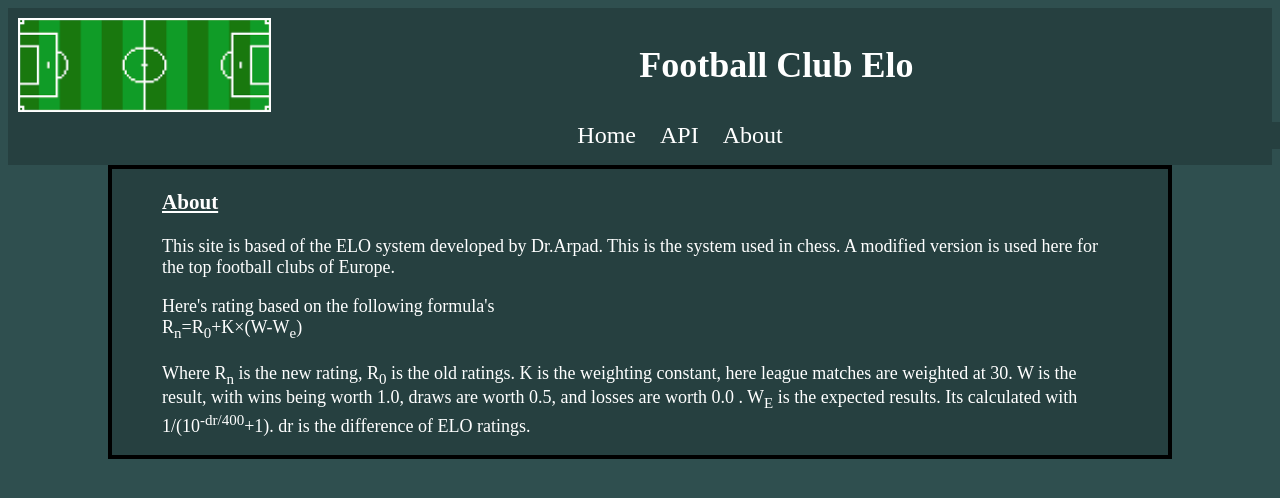
After one commit to jom9/footballelo, a Django app: page /About in a window 1280 px wide. The commit adds this page. Shown: the top 498 px of the page. Run offline with Django 3.2, Linux system fonts and the light colour scheme.

Commit message:
1st iteration!Plots top teams and includes calculator

```diff
--- a/footballelo/api/urls.py
+++ b/footballelo/api/urls.py
@@ -4,4 +4,5 @@ from . import views
 
 urlpatterns = [
     path('', views.home, name='home'),
+    path('getGames', views.games, name='games'),
 ]
--- a/footballelo/home/static/home.css
+++ b/footballelo/home/static/home.css
@@ -34,6 +34,7 @@
 .menu-item{
   color: :white;
   float: none;
+  font-size: 24px
   text-align: center;
   align-content: center;
     display: inline-block;
@@ -44,7 +45,7 @@
 }
 .menu-link{
   color: white;
-  font-size: 20px;
+  font-size: 24px;
   text-decoration: none;
 }
 .menu-link:hover{
@@ -58,14 +59,35 @@
   text-decoration: underline;
 }
 .topteams{
+  float:right;
   text-align: center;
   align-items: center;
   color: white;
   background-color: 264040;
-  width:270px;
+  width:60%;
+  border: 4px solid black;
+  margin-right: 50px;
 }
 .team-list{
-  font-size: 16px;
+  font-size: 24px;
   color: white;
   font-weight: normal;
 }
+.elo-plot{
+  float:left;
+  text-align: center;
+  align-items: center;
+  color: white;
+}
+.text-box{
+  margin-right: 100px;
+  margin-left: 100px;
+  color:white;
+  background-color: #264040;
+  border: 4px solid black;
+}
+.text-content{
+  margin-right: 50px;
+  margin-left: 50px;
+  font-size: 18px;
+}
--- /dev/null
+++ b/footballelo/home/templates/about.html
@@ -0,0 +1,23 @@
+{% extends "base.html" %}
+{% block content %}
+
+<div class='text-box'>
+  <div class='text-content'>
+  <h3><u>About</u></h3>
+  <p >
+    This site is based of the ELO system developed by Dr.Arpad. This
+    is the system used in chess. A modified version is used here for the top
+    football clubs of Europe.
+  </p>
+  <p >
+    Here's rating based on the following formula's<br/>
+    R<sub>n</sub>=R<sub>0</sub>+K×(W-W<sub>e</sub>)<br/><br/>
+    Where R<sub>n</sub> is the new rating, R<sub>0</sub> is the old ratings.
+    K is the weighting constant, here league matches are weighted at 30.
+    W is the result, with wins being worth 1.0, draws are worth 0.5, and losses are worth 0.0
+    . W<sub>E</sub> is the expected results. Its calculated with 1/(10<sup>-dr/400</sup>+1).
+    dr is the difference of ELO ratings.
+  </p>
+  </div>
+</div>
+{% endblock %}
--- a/footballelo/home/templates/base.html
+++ b/footballelo/home/templates/base.html
@@ -8,11 +8,12 @@
 
   <body class="site-content">
     <div class="site-banner">
+      <img style="float:left;margin:10px;width: 20%;"src="static/field.png">
       <h3 class="banner-text">Football Club Elo</h3>
       <ul class="menu">
-        <li class="menu-item"><a class='menu-link' href=''>Home</a></li>
-        <li class="menu-item"><a class='menu-link' href=''>API</a></li>
-        <li class="menu-item"><a class='menu-link' href=''>About</a></li>
+        <li class="menu-item"><a class='menu-link' href='/Home'>Home</a></li>
+        <li class="menu-item"><a class='menu-link' href='/Api'>API</a></li>
+        <li class="menu-item"><a class='menu-link' href='/About'>About</a></li>
       <ul>
     </div>
 
--- a/footballelo/home/urls.py
+++ b/footballelo/home/urls.py
@@ -3,5 +3,8 @@ from django.urls import path
 from . import views
 
 urlpatterns = [
-    path('', views.home, name='home'),
+    path('Home', views.home, name='home'),
+    path('genImg', views.genImg, name='genImg'),
+    path('About', views.about, name='about'),
+    path('Api', views.api, name='API'),
 ]
--- a/footballelo/home/views.py
+++ b/footballelo/home/views.py
@@ -1,7 +1,13 @@
 from django.shortcuts import render
 from django.db import connection
 import flag
-
+from django.http import HttpResponse
+from django import forms
+import requests
+from django.contrib.sites.shortcuts import get_current_site
+class teamForm(forms.Form):
+    homeTeam = forms.CharField(label='Home Team', max_length=100)
+    awayTeam = forms.CharField(label='Away Team', max_length=100)
 def home(request):
     with connection.cursor() as cursor:
         cursor.execute("SELECT * FROM teams ORDER BY elo DESC")
@@ -20,6 +26,113 @@ def home(request):
             else:
                 D['topteams'] +=[(team[0],team[1],'\u2690')]
 
-            #D['topteams'] +=[(team[0],team[1],'\u2690')]
+            # We = P(A) + .5*P(AB)
+    if request.method == 'POST':
+        form = teamForm(request.POST)
+        if form.is_valid():
+            with connection.cursor() as cursor:
+                print(request.POST)
+                awayTeam = request.POST['awayTeam']
+                homeTeam = request.POST['homeTeam']
 
+                cursor.execute("SELECT elo FROM teams WHERE name=%s",[homeTeam])
+
+                homeElo = cursor.fetchone()
+                cursor.execute("SELECT elo FROM teams WHERE name=%s",[awayTeam])
+                awayElo = cursor.fetchone()
+                if homeElo is None or awayElo is None:
+                    D['Info'] = 'Sorry that team was not found, try something else'
+                    D['homeWinPer'] = ''
+                    D['awayWinPer'] = ''
+                else:
+                    D['Info'] = 'Curious to see how a team performs in a hypothetical match? Enter a home team and an away team to see the probabilty of each outcome'
+                #print(homeTeam,awayTeam,homeElo,awayElo)
+                    homeElo= homeElo[0]
+                    awayElo= awayElo[0]
+                    dr = homeElo - awayElo
+                    We =  1.0/(10**(-(dr+100)/400) + 1)
+                    D['homeWinPer'] = round(We,4)*100
+                    D['awayWinPer'] = round(1-We,4)*100
+    else:
+        D['Info'] = 'Curious to see how a team performs in a hypothetical match? Enter a home team and an away team to see the probabilty of each outcome'
+        form = teamForm()
+        D['homeWinPer'] = ''
+        D['awayWinPer'] = ''
+    D['form'] = form
     return render(request,'home.html',D)
+def api(request):
+    return render(request,'api.html')
+def about(request):
+    return render(request,'about.html')
+def genImg(request):
+    numOfTop = 7
+    with connection.cursor() as cursor:
+        cursor.execute("SELECT * FROM teams ORDER BY elo DESC")
+        teams = cursor.fetchmany(numOfTop)
+        D = {'topteams':[]}
+        for team in teams:
+
+            if team[2] == 'LaLiga':
+                D['topteams'] +=[(team[0],'LaLiga' )]
+            elif team[2] == 'EPL':
+                D['topteams'] +=[(team[0],'EPL')]
+            elif team[2] == 'Bundesliga':
+                D['topteams'] +=[(team[0],'Bundesliga')]
+            elif team[2] == 'Serie A':
+                D['topteams'] +=[(team[0],'Serie A')]
+            else:
+                D['topteams'] +=[(team[0],'NA')]
+        teams = {}
+        for topteam in D['topteams']:
+            cursor.execute("SELECT * FROM games WHERE team1 = %s OR team2=%s ORDER BY date ASC",[topteam[0],topteam[0]])
+            games = cursor.fetchall()
+            teams[topteam] = []
+            for game in games:
+                teams[topteam]+=[game]
+        import numpy as np
+        import matplotlib.pyplot as plt
+        print(plt.style.available)
+        #plt.style.use(['dark_background', 'presentation'])
+        plt.style.use(['dark_background'])
+        scores = []
+        years = []
+        plots = []
+        i = 0
+        fig, ax = plt.subplots()
+        for team in teams.keys():
+            scores+=[[]]
+            years += [[]]
+            j = 0
+            gamesPerSeason = {}
+            for game in teams[team]:
+                #print(game)
+                if int(game[0])<2000:
+                    continue
+                else:
+                    print(game)
+                    if int(game[0])  in gamesPerSeason.keys():
+
+                        gamesPerSeason[int(game[0])]+=1
+                    else:
+                        gamesPerSeason[int(game[0])] = 0
+                    if team[1] == 'Bundesliga':
+                        years[-1] += [int(game[0]) + gamesPerSeason[int(game[0])]/34.0]
+                    else:
+                        years[-1] += [int(game[0]) + gamesPerSeason[int(game[0])]/38.0]
+                    print(game[1],team[0],game[1]==team[0])
+                    if game[1]==team[0]:
+                        scores[-1]+=[int(game[3])]
+                        print(scores[-1][-1])
+                    else:
+                        scores[-1]+=[int(game[4])]
+                        print(scores[-1][-1])
+                j +=1
+            #print(len(years[-1]),team)
+            plots +=[ ax.plot(years[-1],scores[-1],label=team[0])]
+        legend = ax.legend(  fontsize='x-large',bbox_to_anchor=(1, .75),fancybox=True, framealpha=0.5)
+        plt.xlabel("Year")
+        plt.ylabel("ELO rating")
+        #plt.show()
+        plt.savefig('home\\static\\ratingsplot.png',bbox_inches='tight',transparent=True)
+        plt.close()
+    return HttpResponse('Done')
--- a/set_data/scrapeSeason.py
+++ b/set_data/scrapeSeason.py
@@ -6,7 +6,7 @@ from bs4 import BeautifulSoup
 from typing import List
 import re
 from unicodedata import normalize
-leagues = {'EPL':1992,'LaLiga':1997,'Bundesliga':1963,'Serie A':1955}
+leagues = {'EPL':2000,'LaLiga':2000,'Bundesliga':2000,'Serie A':2000}
 
 
 
```
Also changed, not shown: footballelo/api/views.py (+21 -8 lines), footballelo/home/templates/api.html (added, +15 -0 lines), footballelo/home/templates/home.html (+24 -4 lines), set_data/UpdateDataBase.py (+4 -4 lines), footballelo/__init__.py (added), footballelo/home/static/field.png (added), footballelo/home/static/ratingsplot.png (added), footballelo/static/ENG.png (deleted).
